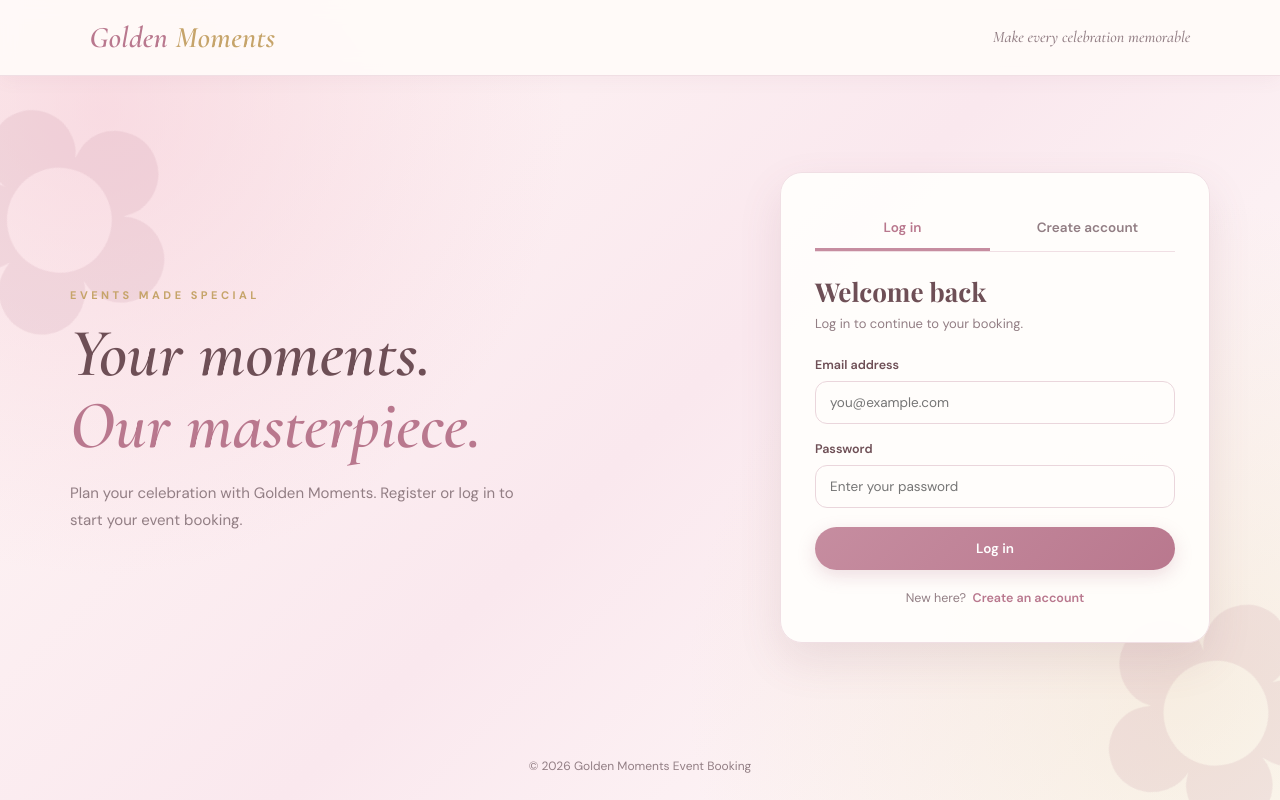
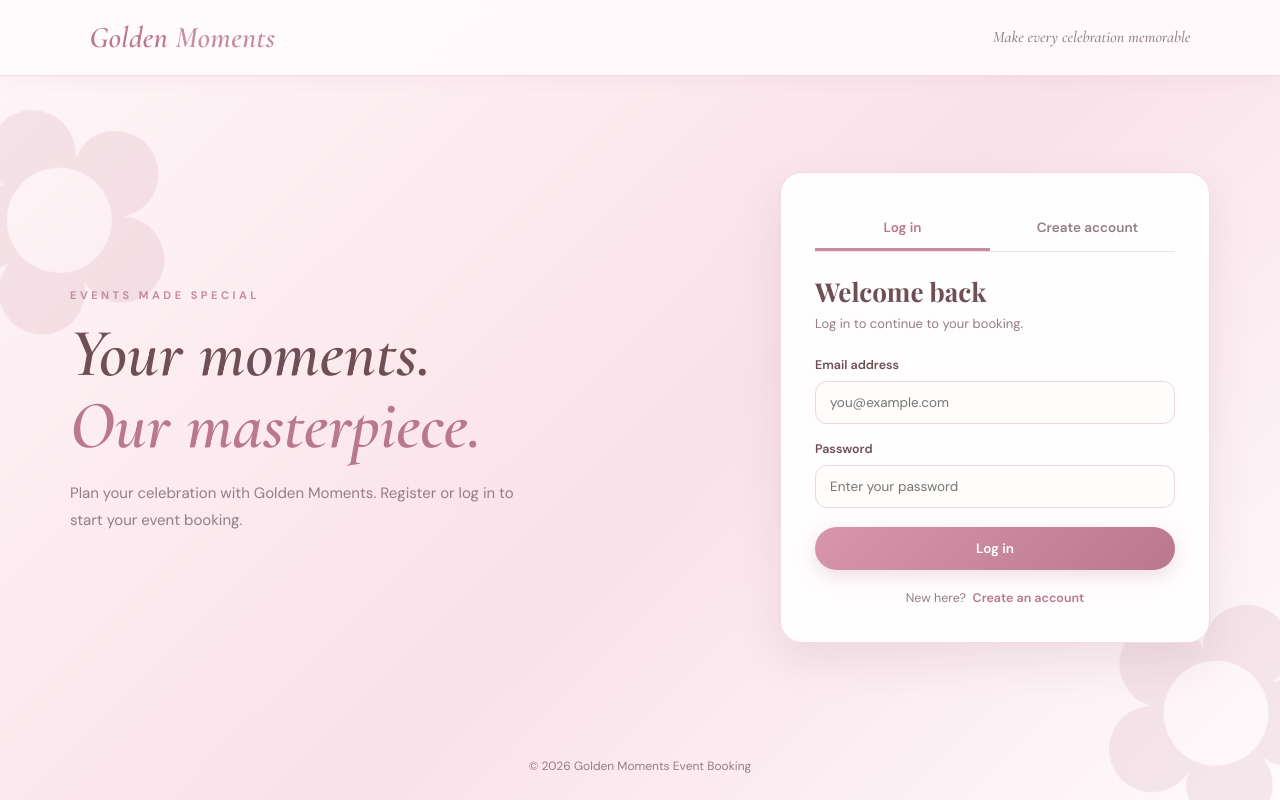
Before and after one commit to plantillajohncarlo9-alt/Smart-Event-Booking-System, a PHP site: page / in a window 1280 px wide. Run offline with PHP 8.4, Linux system fonts and the light colour scheme.

Commit message:
Update style.css

```diff
--- a/style.css
+++ b/style.css
@@ -8,8 +8,8 @@
     --rose-blush: #fae8ee;
     --cream: #fff8f6;
     --ivory: #fffdfb;
-    --gold: #c6a46a;
-    --gold-light: #ead9b8;
+    --gold: #c68da0;
+    --gold-light: #f8e9ed;
     --brown: #6e4f56;
     --text: #554348;
     --muted: #927e84;
@@ -34,8 +34,8 @@ body {
 body {
     font-family: 'DM Sans', sans-serif;
     background:
-        radial-gradient(circle at 8% 12%, rgba(244, 198, 211, 0.48), transparent 34%),
-        radial-gradient(circle at 92% 88%, rgba(234, 217, 184, 0.32), transparent 36%),
+        radial-gradient(circle at 8% 12%, rgba(244, 198, 211, 0.52), transparent 34%),
+        radial-gradient(circle at 92% 88%, rgba(248, 226, 232, 0.42), transparent 36%),
         linear-gradient(135deg, var(--cream) 0%, var(--rose-blush) 52%, var(--ivory) 100%);
     background-attachment: fixed;
     color: var(--text);
@@ -59,7 +59,7 @@ a {
 }
 
 a:hover {
-    color: var(--gold);
+    color: var(--pink-mid);
 }
 
 .muted {
@@ -92,7 +92,7 @@ a:hover {
 }
 
 .brand span {
-    color: var(--gold);
+    color: var(--pink-mid);
 }
 
 .header-note {
@@ -207,7 +207,7 @@ button:hover,
 
 .eyebrow {
     display: inline-block;
-    color: var(--gold);
+    color: var(--pink-dark);
     font-size: 11px;
     font-weight: 700;
     letter-spacing: 3.5px;
@@ -313,7 +313,7 @@ button:hover,
 
 .text-button:hover {
     background: transparent;
-    color: var(--gold);
+    color: var(--pink-mid);
     transform: none;
     box-shadow: none;
 }
@@ -442,9 +442,9 @@ td small {
     display: inline-block;
     padding: 4px 12px;
     border-radius: 20px;
-    background: #fff7e8;
-    border: 1px solid #ead8b8;
-    color: #8f6d34;
+    background: var(--pink-light);
+    border: 1px solid #e7ccd4;
+    color: var(--pink-dark);
     font-size: 11px;
     font-weight: 700;
     white-space: nowrap;
@@ -471,7 +471,7 @@ td small {
 .login-crown {
     text-align: center;
     font-size: 26px;
-    color: var(--gold);
+    color: var(--pink-dark);
     margin-bottom: 2px;
 }
 
@@ -818,3 +818,51 @@ td small {
         padding: 22px 18px;
     }
 }
+
+/* FINAL BLUSH PINK OVERRIDE */
+body,
+body.auth-page,
+.admin-login-page {
+    background: linear-gradient(135deg, #fff6f8 0%, #f9e2e9 55%, #fffafc 100%) !important;
+    color: #554348 !important;
+}
+
+.site-header {
+    background: rgba(255, 250, 252, 0.95) !important;
+    border-bottom-color: #f0dce2 !important;
+}
+
+.auth-card,
+.admin-login-card,
+.login-card,
+.content-card,
+.admin-panel,
+.admin-stat-card {
+    background: #fffdfd !important;
+    border-color: #f0dce2 !important;
+}
+
+.brand,
+.login-brand,
+.intro-panel h1 span,
+.page-heading h1 span,
+.tab-button.active {
+    color: #b9788e !important;
+}
+
+.tab-button,
+.text-button {
+    background: transparent !important;
+    box-shadow: none !important;
+}
+
+button:not(.tab-button):not(.text-button),
+.btn,
+.btn.primary,
+.btn.primary.full,
+.login-submit,
+.admin-save {
+    background: linear-gradient(135deg, #d896ac, #b9788e) !important;
+    color: #ffffff !important;
+    border: none !important;
+}
```
